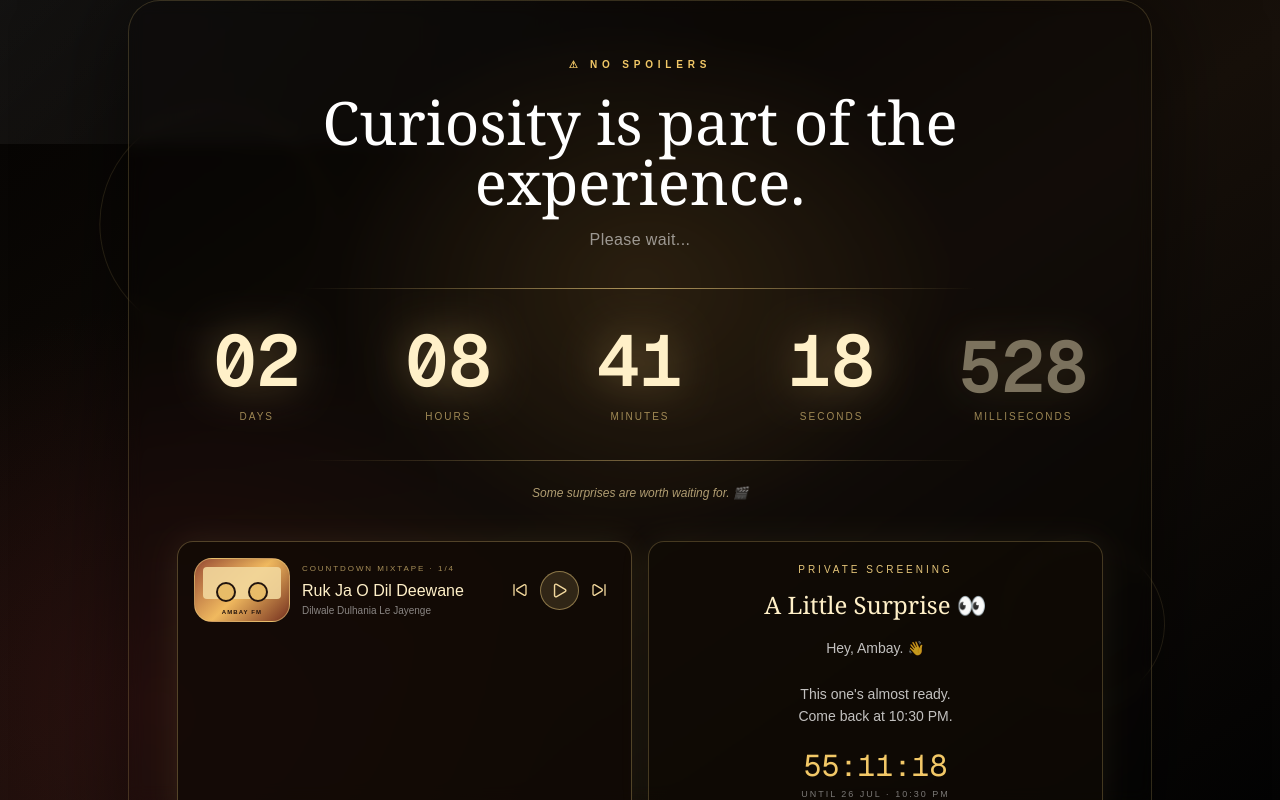
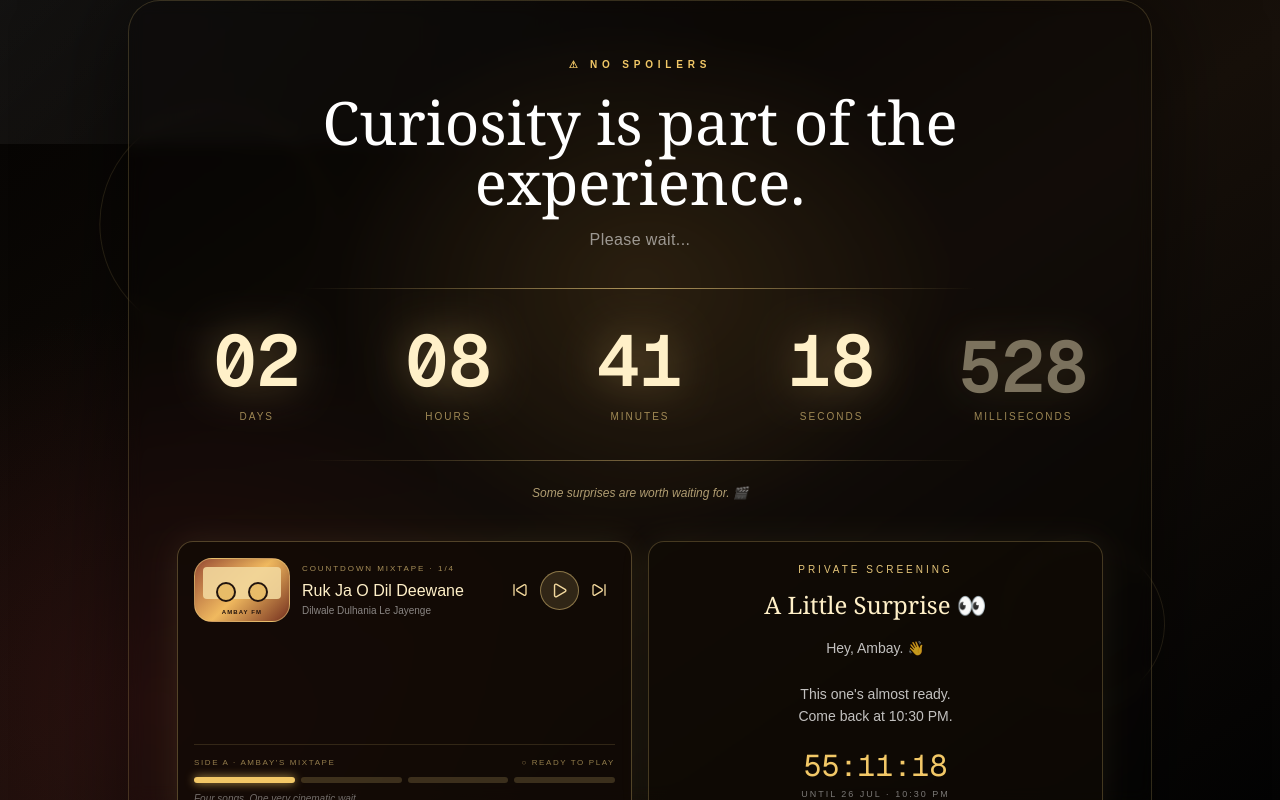
Before and after one commit to AyushTamta/wishflow1, a Next.js app: page / in a window 1280 px wide. Built offline with nearby package versions, Linux system fonts and the light colour scheme.

Commit message:
finaleeee

```diff
--- a/components/countdown/BirthdayGate.tsx
+++ b/components/countdown/BirthdayGate.tsx
@@ -4,6 +4,7 @@ import { useEffect, useState } from "react";
 import type { ReactNode } from "react";
 import { motion } from "framer-motion";
 import CountdownJukebox from "./CountdownJukebox";
+import CountdownTrivia from "./CountdownTrivia";
 import SRKQuiz from "./SRKQuiz";
 
 const QUIZ_START = new Date("2026-07-26T22:30:00+05:30").getTime();
@@ -149,6 +150,7 @@ export default function BirthdayGate({ children }: BirthdayGateProps) {
         <div className="mx-auto mt-4 grid w-full max-w-5xl grid-cols-1 gap-3 text-left sm:mt-5 md:grid-cols-2 md:items-stretch md:gap-4">
           <CountdownJukebox className="mt-0 max-w-none sm:mt-0" />
           <SRKQuiz now={now} unlockAt={QUIZ_START} className="mt-0 max-w-none" />
+          <CountdownTrivia />
         </div>
       </motion.section>
     </main>
--- a/components/countdown/CountdownJukebox.tsx
+++ b/components/countdown/CountdownJukebox.tsx
@@ -37,7 +37,7 @@ export default function CountdownJukebox({ className = "" }: { className?: strin
   const track = tracks[index];
 
   return (
-    <section className={`mt-4 w-full max-w-xl rounded-2xl border border-[#e6c67a]/30 bg-[#120b06]/80 p-3 text-left shadow-[0_0_32px_rgba(230,198,122,.1)] sm:mt-5 sm:p-4 ${className}`}>
+    <section className={`mt-4 flex min-h-[12rem] w-full max-w-xl flex-col rounded-2xl border border-[#e6c67a]/30 bg-[#120b06]/80 p-3 text-left shadow-[0_0_32px_rgba(230,198,122,.1)] sm:mt-5 sm:p-4 ${className}`}>
       <div className="flex items-center gap-3">
         <div className="relative flex h-14 w-20 shrink-0 items-center justify-center rounded-md border border-[#e6c67a]/55 bg-[linear-gradient(135deg,#9a4d35,#f0b95f_50%,#75301f)] shadow-inner sm:h-16 sm:w-24">
           <div className="absolute inset-x-2 top-2 h-8 rounded-sm bg-[#f2d89d]/90" />
@@ -55,6 +55,18 @@ export default function CountdownJukebox({ className = "" }: { className?: strin
           <button type="button" onClick={() => changeTrack(1)} aria-label="Next song" className="rounded-full p-2 hover:bg-white/10"><SkipForward size={16} /></button>
         </div>
       </div>
+      <div className="mt-auto border-t border-[#e6c67a]/15 pt-3">
+        <div className="flex items-center justify-between text-[8px] uppercase tracking-[0.2em] text-[#e6c67a]/60">
+          <span>Side A · Ambay&apos;s mixtape</span>
+          <span>{playing ? "● Now spinning" : "○ Ready to play"}</span>
+        </div>
+        <div className="mt-2 flex gap-1.5" aria-hidden="true">
+          {tracks.map((item, itemIndex) => (
+            <span key={item.src} className={`h-1.5 flex-1 rounded-full ${itemIndex === index ? "bg-[#f2c867] shadow-[0_0_10px_rgba(242,200,103,.75)]" : "bg-[#e6c67a]/20"}`} />
+          ))}
+        </div>
+        <p className="mt-2 text-[10px] italic text-white/40">Four songs. One very cinematic wait.</p>
+      </div>
     </section>
   );
 }
--- /dev/null
+++ b/components/countdown/CountdownTrivia.tsx
@@ -0,0 +1,22 @@
+"use client";
+
+import { useState } from "react";
+
+export default function CountdownTrivia() {
+  const [revealed, setRevealed] = useState(false);
+
+  return (
+    <section className="rounded-2xl border border-[#e6c67a]/30 bg-[#120b06]/75 px-5 py-4 text-center shadow-[0_0_32px_rgba(230,198,122,.1)] md:col-span-2">
+      <p className="text-[9px] uppercase tracking-[0.3em] text-[#e6c67a]/75">🎬 Cinephile intermission</p>
+      <h2 className="mt-2 font-serif text-xl text-[#fff0c8]">A tiny Bollywood trivia break</h2>
+      <p className="mt-2 text-sm text-white/70">In which film did Shah Rukh Khan play both Om Prakash Makhija and Om Kapoor?</p>
+      {revealed ? (
+        <p className="mt-3 font-serif text-lg text-[#f2c867]">Om Shanti Om ✨</p>
+      ) : (
+        <button type="button" onClick={() => setRevealed(true)} className="mt-3 rounded-full border border-[#e6c67a]/45 bg-[#e6c67a]/10 px-4 py-2 text-[10px] uppercase tracking-[0.18em] text-[#fff0c8] transition hover:bg-[#e6c67a]/20">
+          Reveal answer
+        </button>
+      )}
+    </section>
+  );
+}
```
